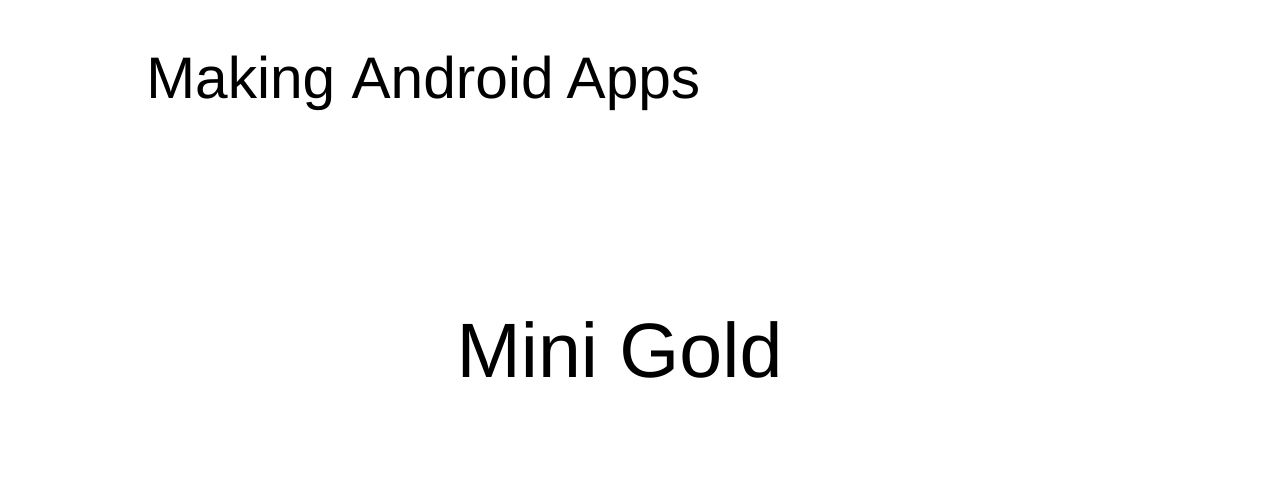
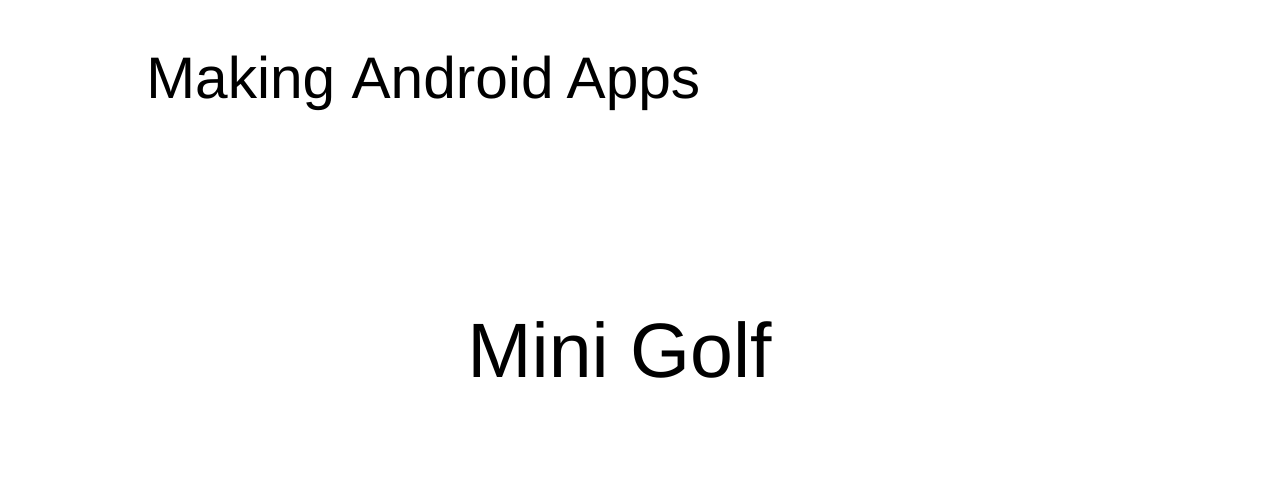
Before and after one commit to TheGenuine/CoderDojo-Android1, a plain HTML site: page mini_golf/index.html in a window 1280 px wide. Shown: the top 497 px of the page. Drawn offline with Linux system fonts and the light colour scheme; a web font is replaced by a local one.

Commit message:
fix typo in minigolf slides

```diff
--- a/mini_golf/index.html
+++ b/mini_golf/index.html
@@ -43,7 +43,7 @@
     </div>
 </div>
 <div class="sl-block" data-block-type="text" data-block-id="0d67f16fa150565307325520f163e188" style="height: auto; min-width: 30px; min-height: 30px; width: 600px; left: 160px; top: 253px;"><div class="sl-block-content" data-placeholder-tag="p" data-placeholder-text="Text" style="z-index: 14;">
-<h1>Mini Gold</h1>
+<h1>Mini Golf</h1>
 </div></div></section><section><div class="sl-block" data-block-type="text" style="width: 800px; left: 45px; top: 0px; height: auto;" data-block-id="69fc5f9850177bdb66646c65355cb366"><div class="sl-block-content" data-placeholder-tag="h1" data-placeholder-text="Title Text" style="text-align: left; z-index: 10;">
 <h2>Create new Project</h2>
 </div></div>
```
